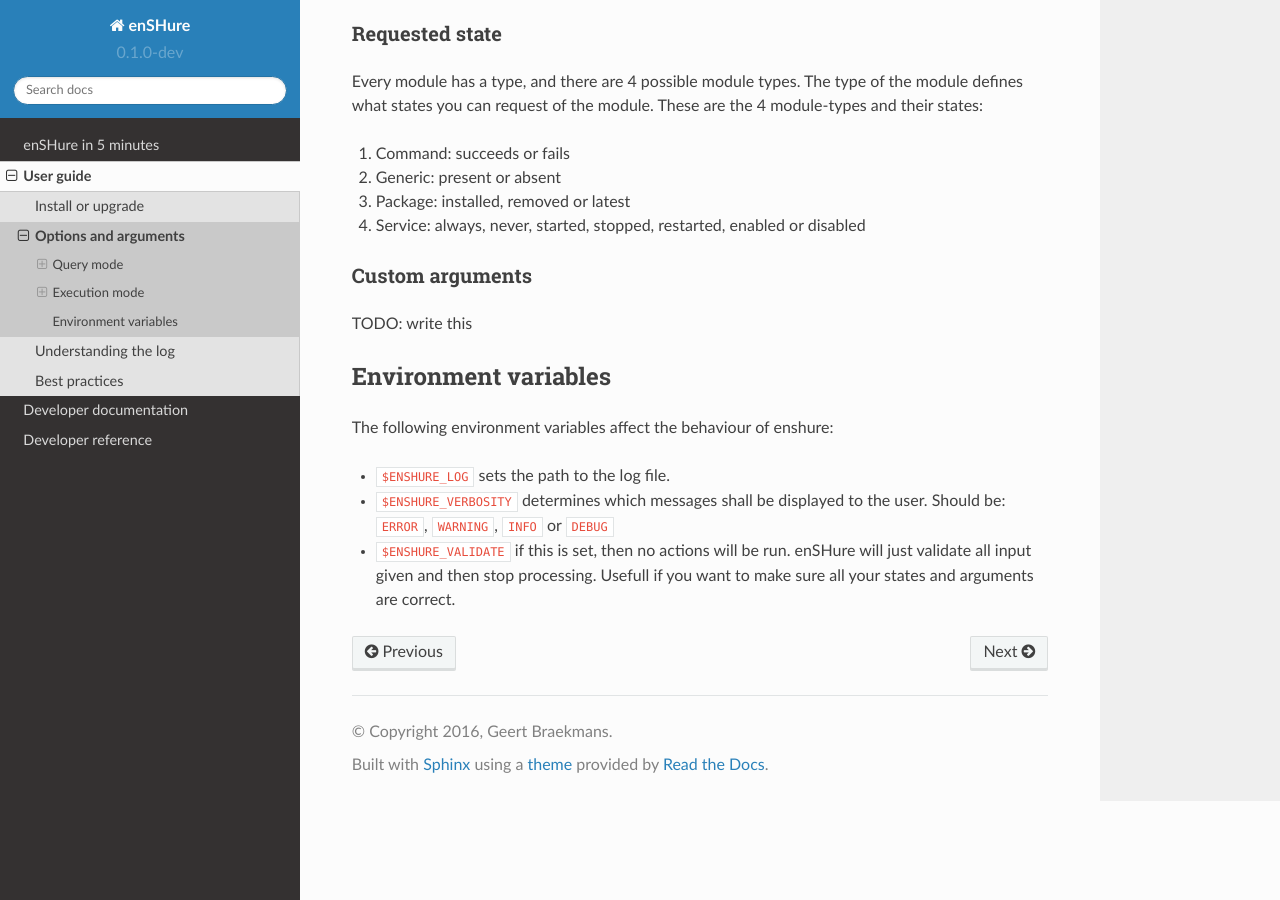
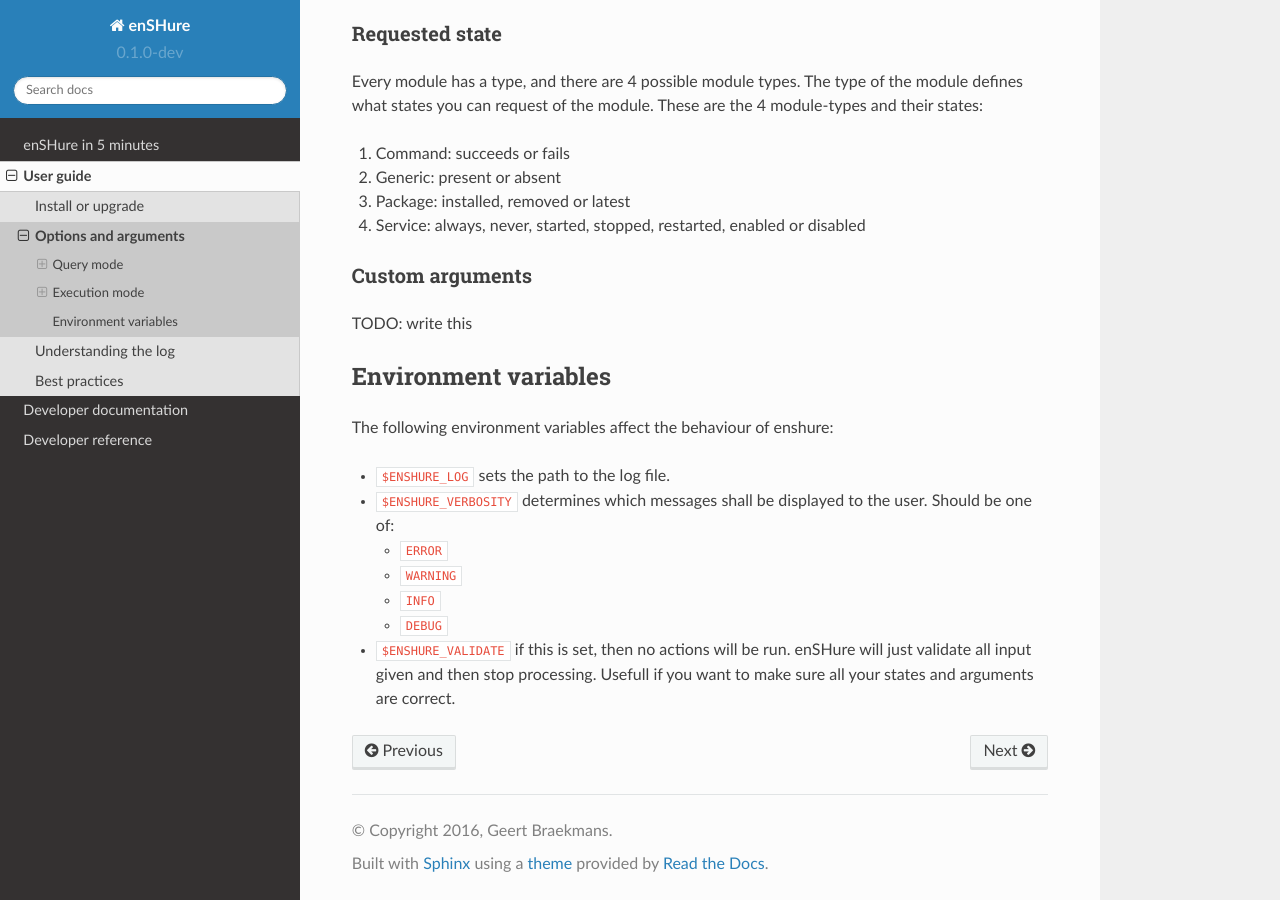
Before and after one commit to gbraekmans/enshure, a Sphinx documentation site: the page built from doc/user/arguments.rst, in a window 1280 px wide and 900 px high, scrolled down 2774 px. Built offline with Sphinx 7.4.7 and the Read the Docs theme 2.0.0, drawn with Linux system fonts in a browser that asks for light colours.

Commit message:
Fixed some typos

```diff
--- a/doc/code/types.rst
+++ b/doc/code/types.rst
@@ -61,8 +61,8 @@ openrc, ...
 
 Posibble states:
 
-- Requested state: present, started, stopped, enabled, disabled, absent or restarted.
-- Actual state: present, started, enabled or absent
+- Requested state: always, started, stopped, enabled, disabled, never or restarted.
+- Actual state: always, started, enabled or never
 
 The **actual service states** are clearer when expained using this table:
 
--- a/doc/user/arguments.rst
+++ b/doc/user/arguments.rst
@@ -152,7 +152,13 @@ The following environment variables affect the behaviour of enshure:
 
 - ``$ENSHURE_LOG`` sets the path to the log file.
 - ``$ENSHURE_VERBOSITY`` determines which messages shall be displayed to the user.
-  Should be: ``ERROR``, ``WARNING``, ``INFO`` or ``DEBUG``
+  Should be one of:
+
+  * ``ERROR``
+  * ``WARNING``
+  * ``INFO``
+  * ``DEBUG``
+
 - ``$ENSHURE_VALIDATE`` if this is set, then no actions will be run. enSHure
   will just validate all input given and then stop processing. Usefull if
   you want to make sure all your states and arguments are correct.
```
